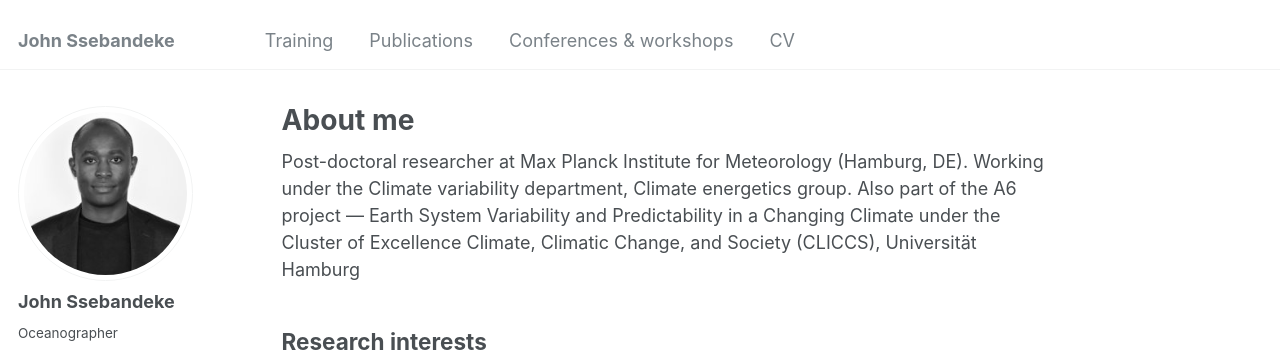
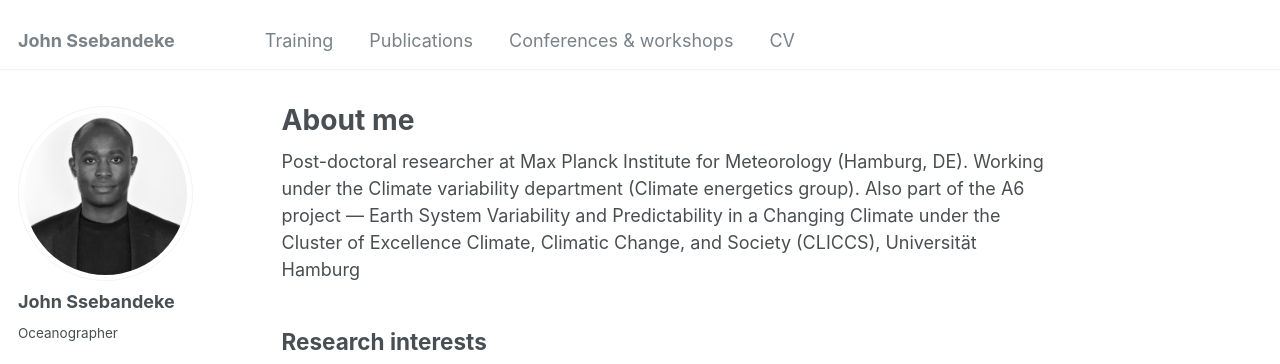
Before and after one commit to john-ssebandeke/john-ssebandeke.github.io, a Jekyll site: the page built from _pages/about.md, in a window 1280 px wide and 1138 px high. Shown: the top 364 px of the window. Built offline with Jekyll 4.4.1, drawn with Linux system fonts in a browser that asks for light colours; some web fonts are replaced.

```diff
--- a/_pages/about.md
+++ b/_pages/about.md
@@ -7,7 +7,7 @@ redirect_from:
   - /about.html
 ---
 
-Post-doctoral researcher at Max Planck Institute for Meteorology (Hamburg, DE). Working under the Climate variability department, Climate energetics group. Also part of the A6 project — Earth System Variability and Predictability in a Changing Climate under the Cluster of Excellence Climate, Climatic Change, and Society (CLICCS), Universität Hamburg
+Post-doctoral researcher at Max Planck Institute for Meteorology (Hamburg, DE). Working under the Climate variability department (Climate energetics group). Also part of the A6 project — Earth System Variability and Predictability in a Changing Climate under the Cluster of Excellence Climate, Climatic Change, and Society (CLICCS), Universität Hamburg
 
 ## Research interests
 
```
